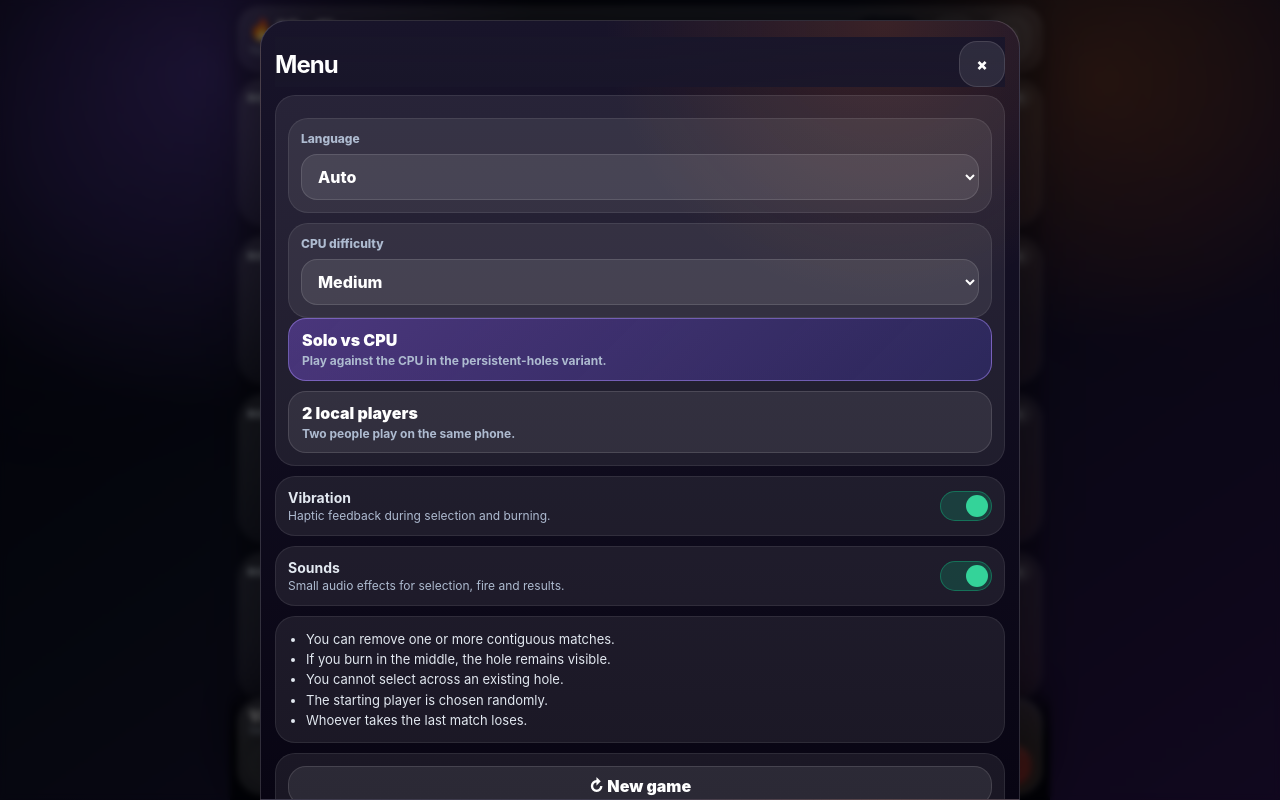
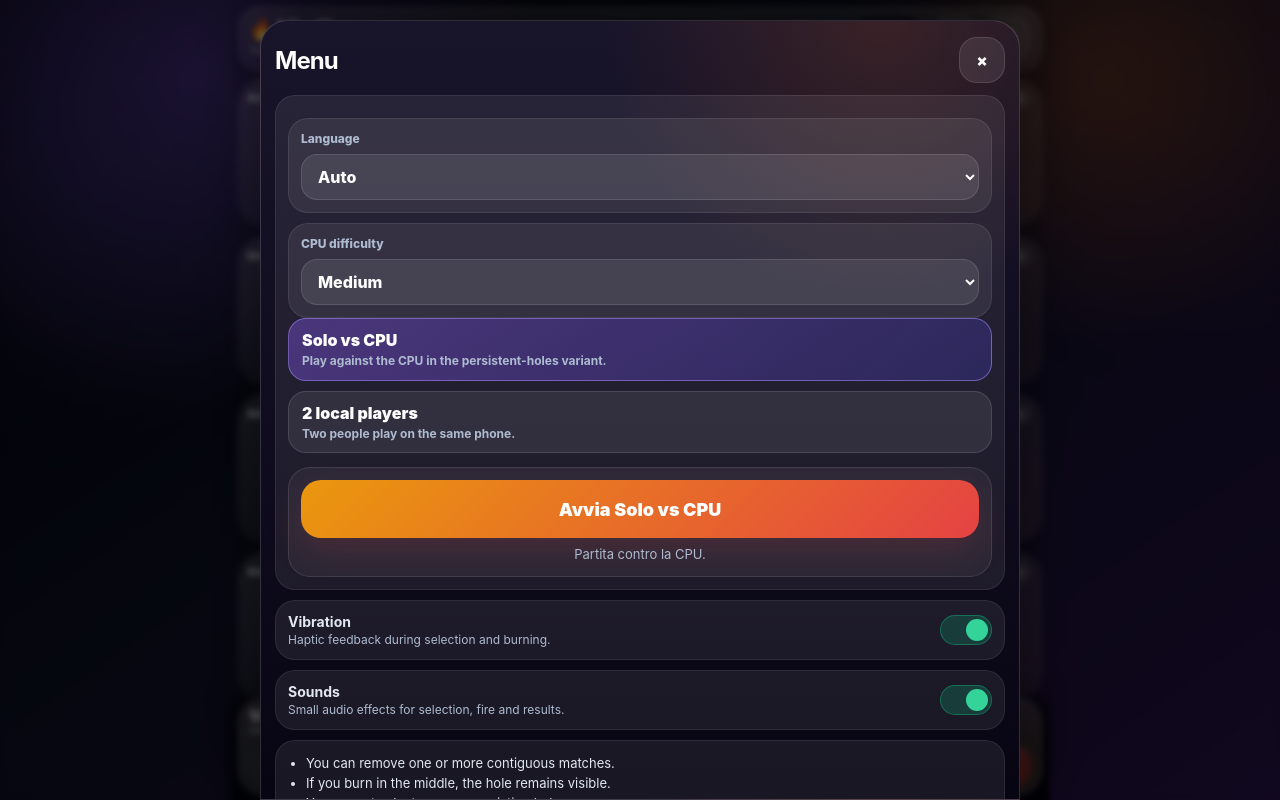
Before and after one commit to mimmoseniorio-cpu/nimfireLollo, a website: page public/index.html in a window 1280 px wide. Both pictures are taken after a click on the button "Apri menu". Drawn offline with Linux system fonts and the light colour scheme.

Commit message:
Add files via upload

```diff
--- a/package.json
+++ b/package.json
@@ -1,10 +1,10 @@
 {
   "name": "nimfire",
-  "version": "1.1.4",
+  "version": "1.1.5",
   "private": true,
-  "description": "NimFire Mimmo vs Lorenzo",
+  "description": "NimFire Mimmo vs Lorenzo v2 menu fix",
   "scripts": {
-    "build": "node -e \"console.log('NimFire Mimmo vs Lorenzo ready')\""
+    "build": "node -e \"console.log('NimFire Mimmo vs Lorenzo v2 ready')\""
   },
   "dependencies": {
     "@capacitor/android": "latest",
--- a/public/index.html
+++ b/public/index.html
@@ -3,7 +3,7 @@
 <head>
   <meta charset="utf-8" />
   <meta name="viewport" content="width=device-width, initial-scale=1, viewport-fit=cover" />
-  <title>NimFire Mimmo vs Lorenzo</title>
+  <title>NimFire Mimmo vs Lorenzo v2</title>
   <meta name="theme-color" content="#080513" />
   <meta name="description" content="NimFire A7: multilingua, CPU migliorata, primo turno evidente e nuova icona." />
   <link rel="manifest" href="manifest.webmanifest" />
@@ -1531,6 +1531,61 @@
       58% { transform: translateY(-2px) scale(1.04); opacity: 1; }
       100% { transform: translateY(0) scale(1); opacity: 1; }
     }
+
+    /* Mimmo/Lorenzo v2 menu fixes */
+    .sheet-backdrop {
+      align-items: flex-start !important;
+      overflow-y: auto !important;
+      padding-top: calc(10px + env(safe-area-inset-top, 0px)) !important;
+      padding-bottom: calc(18px + env(safe-area-inset-bottom, 0px)) !important;
+    }
+
+    .sheet {
+      margin-top: 0 !important;
+      max-height: calc(100dvh - 20px - env(safe-area-inset-top, 0px)) !important;
+      overflow-y: auto !important;
+      overscroll-behavior: contain !important;
+      -webkit-overflow-scrolling: touch !important;
+    }
+
+    .sheet-head {
+      position: relative !important;
+      top: auto !important;
+      z-index: 1 !important;
+      background: transparent !important;
+      backdrop-filter: none !important;
+    }
+
+    .mode-confirm-box {
+      margin-top: 14px;
+      padding: 12px;
+      border-radius: 22px;
+      background: rgba(255,255,255,.055);
+      border: 1px solid rgba(255,255,255,.10);
+    }
+
+    .mode-confirm-btn {
+      width: 100%;
+      min-height: 58px;
+      border: 0;
+      border-radius: 20px;
+      color: white;
+      font: inherit;
+      font-weight: 950;
+      font-size: 18px;
+      background: linear-gradient(135deg, rgba(245,158,11,.95), rgba(239,68,68,.95));
+      box-shadow: 0 14px 34px rgba(239,68,68,.16);
+      cursor: pointer;
+    }
+
+    .mode-confirm-hint {
+      color: var(--muted);
+      font-size: 13px;
+      line-height: 1.35;
+      margin: 8px 4px 0;
+      text-align: center;
+    }
+
   </style>
 </head>
 <body>
@@ -1614,6 +1669,11 @@
             2 giocatori locale
             <small>Due persone giocano sullo stesso telefono.</small>
           </button>
+        </div>
+
+        <div class="mode-confirm-box">
+          <button class="mode-confirm-btn" id="confirmModeBtn">Conferma e inizia</button>
+          <div class="mode-confirm-hint" id="confirmModeHint">Scegli una modalità e avvia una nuova partita.</div>
         </div>
       </div>
 
@@ -1681,6 +1741,7 @@
     const state = {
       rows: cloneRows(INITIAL_ROWS),
       mode: "cpu",
+      pendingMode: "cpu",
       turn: Math.random() < 0.5 ? "player1" : "player2",
       winner: null,
       selection: null,
@@ -1712,6 +1773,8 @@
     const menuBackdropEl = document.getElementById("menuBackdrop");
     const newGameFromMenuBtnEl = document.getElementById("newGameFromMenuBtn");
     const modeChoices = [...document.querySelectorAll(".mode-choice")];
+    const confirmModeBtnEl = document.getElementById("confirmModeBtn");
+    const confirmModeHintEl = document.getElementById("confirmModeHint");
     const languageSelectEl = document.getElementById("languageSelect");
     const difficultySelectEl = document.getElementById("difficultySelect");
     const difficultySectionEl = document.getElementById("difficultySection");
@@ -2451,6 +2514,28 @@
       maybeRunCpuOpeningTurn();
     }
 
+
+    function setPendingMode(mode) {
+      state.pendingMode = mode;
+      modeChoices.forEach(choice => choice.classList.toggle("active", choice.dataset.mode === mode));
+      if (confirmModeBtnEl) {
+        if (mode === "local") confirmModeBtnEl.textContent = "Avvia Mimmo vs Lorenzo";
+        else if (mode === "cpu") confirmModeBtnEl.textContent = "Avvia Solo vs CPU";
+        else confirmModeBtnEl.textContent = "Conferma e inizia";
+      }
+      if (confirmModeHintEl) {
+        confirmModeHintEl.textContent = mode === "local"
+          ? "Partita locale: Mimmo contro Lorenzo sullo stesso telefono."
+          : "Partita contro la CPU.";
+      }
+    }
+
+    function confirmSelectedMode() {
+      const mode = state.pendingMode || state.mode || "cpu";
+      switchMode(mode);
+      closeMenu();
+    }
+
     function switchMode(mode) {
       state.mode = mode;
       modeChoices.forEach(choice => choice.classList.toggle("active", choice.dataset.mode === mode));
@@ -2661,7 +2746,7 @@
       if (typeof hardNormalizeEnglish === 'function') setTimeout(hardNormalizeEnglish, 0);
     }
 
-    menuBtnEl.addEventListener("click", () => { if (typeof patchMenuLanguage === "function") patchMenuLanguage(); menuBackdropEl.classList.add("show"); });
+    menuBtnEl.addEventListener("click", () => { state.pendingMode = state.mode; setPendingMode(state.pendingMode); if (typeof patchMenuLanguage === "function") patchMenuLanguage(); menuBackdropEl.classList.add("show"); });
     topNewGameBtnEl.addEventListener("click", () => {
       resetGame();
       showToast(t("newGameToast"));
@@ -2680,6 +2765,8 @@
 
     if(languageSelectEl){languageSelectEl.addEventListener("change",()=>{state.langSetting=languageSelectEl.value;localStorage.setItem("nimfire:lang",state.langSetting);applyLanguage(); if (typeof patchMenuLanguage === "function") patchMenuLanguage(); render();});}
     if(difficultySelectEl){difficultySelectEl.value=state.difficulty;difficultySelectEl.addEventListener("change",()=>{state.difficulty=difficultySelectEl.value;localStorage.setItem("nimfire:difficulty",state.difficulty);showToast(t("difficultyLabel")+": "+t(state.difficulty));});}
+    if (confirmModeBtnEl) confirmModeBtnEl.addEventListener("click", confirmSelectedMode);
+
     vibrationSwitchEl.addEventListener("click", () => {
       state.vibration = !state.vibration;
       vibrationSwitchEl.classList.toggle("on", state.vibration);
```
Also changed, not shown: README.md.
